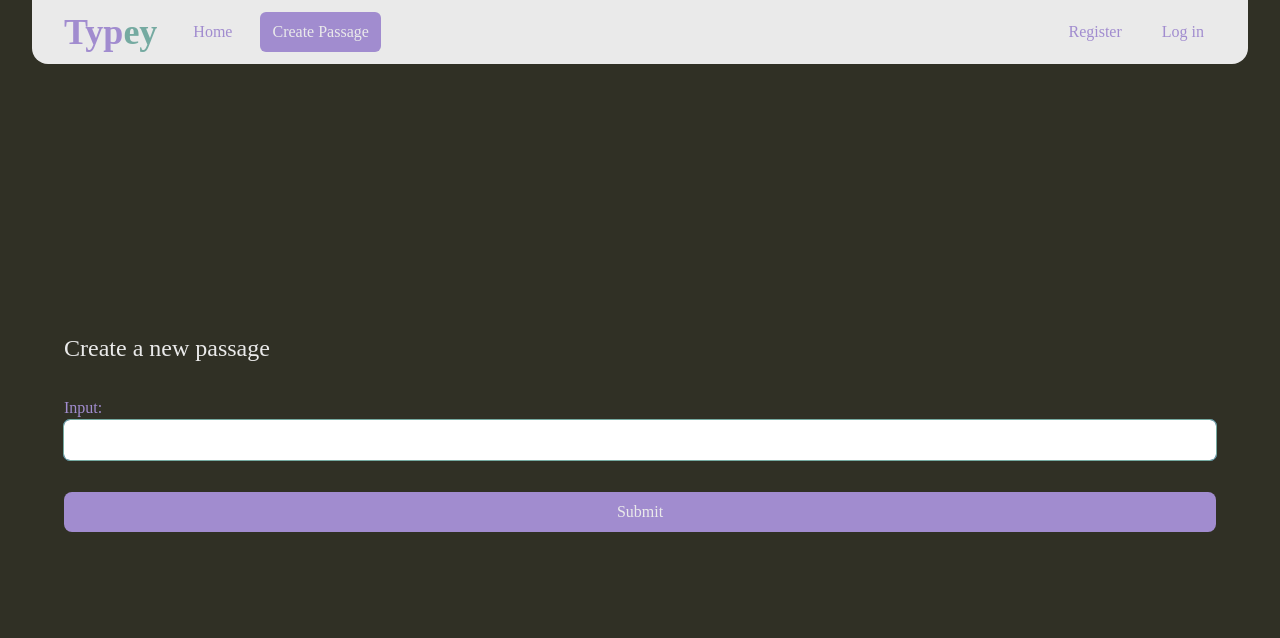
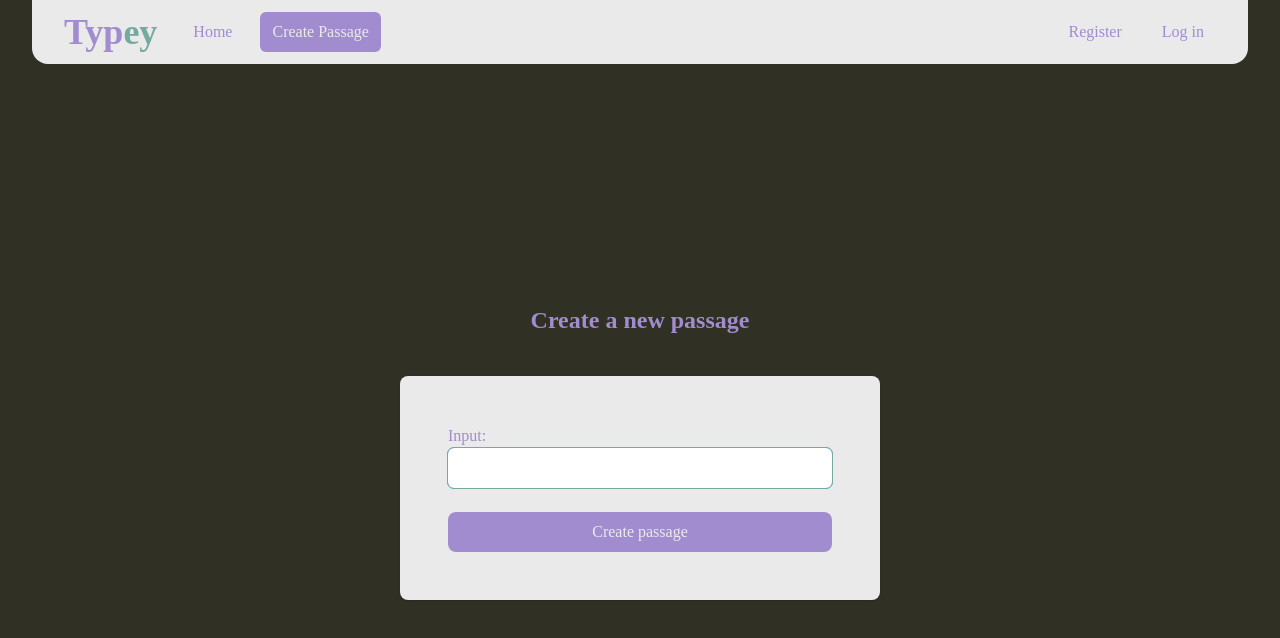
Before and after one commit to EwbiDev/typey, a React (Vite) app in the folder packages/frontend/: page /passage/new in a window 1280 px wide. Shown: the top 638 px of the page. Built offline with nearby package versions, Linux system fonts and the light colour scheme; a web font is replaced by a local one.

Commit message:
feat: updated PassageCreate to match other form styling

```diff
--- a/packages/frontend/src/components/PassageSubmit/index.tsx
+++ b/packages/frontend/src/components/PassageSubmit/index.tsx
@@ -2,12 +2,15 @@ import { useState } from "react";
 import { SubmitHandler, useForm } from "react-hook-form";
 import { Link } from "react-router-dom";
 
-import { passageApi } from "../../utils/api";
-import { Passage } from "../../types/types";
+import Container from "../Container";
+import Center from "../Center";
+import Card from "../Card";
+import { ErrorMessage } from "../ErrorMessage";
 import Input from "../Input";
 import SubmitInput from "../SubmitInput";
 
-import Container from "../Container";
+import { passageApi } from "../../utils/api";
+import { Passage } from "../../types/types";
 
 interface ErrorDetails {
   message: string;
@@ -54,11 +57,15 @@ export default function PassageCreate() {
 
   return (
     <Container>
-      <form
-        onSubmit={handleSubmit(onSubmit)}
-        className="flex flex-col justify-center gap-8"
-      >
-        <h2 className=" text-2xl">Create a new passage</h2>
+      <Center>
+        <h2 className="mb-10 text-center text-2xl font-semibold text-typey-primary">
+          Create a new passage
+        </h2>
+        <Card>
+          <form onSubmit={handleSubmit(onSubmit)} className="space-y-6">
+            {!submitSuccess && errorDetails && (
+              <ErrorMessage message={errorDetails.message} />
+            )}
             <Input
               inputType="text"
               label="input"
@@ -68,22 +75,23 @@ export default function PassageCreate() {
               fieldError={errors.input}
               required
             />
-        <SubmitInput type={"secondaryFull"} errors={errors} />
+            <SubmitInput type={"secondaryFull"} text="Create passage" />
           </form>
           {newPassageId && (
             <div className="flex flex-col justify-between gap-4">
               <h2 className="text-3xl text-typey-primary underline hover:text-typey-default">
                 <Link to={`/passage/${newPassageId}`}>
                   Passage{" "}
-              <span className=" text-typey-secondary">#{newPassageId}:</span>
+                  <span className=" text-typey-secondary">
+                    #{newPassageId}:
+                  </span>
                 </Link>
               </h2>
               <p>{createdPassageText}</p>
             </div>
           )}
-      {!submitSuccess && errorDetails && (
-        <FailureMessage message={errorDetails.message} />
-      )}
+        </Card>
+      </Center>
     </Container>
   );
 }
```
Lines whose indentation alone changed are shown as unchanged.
